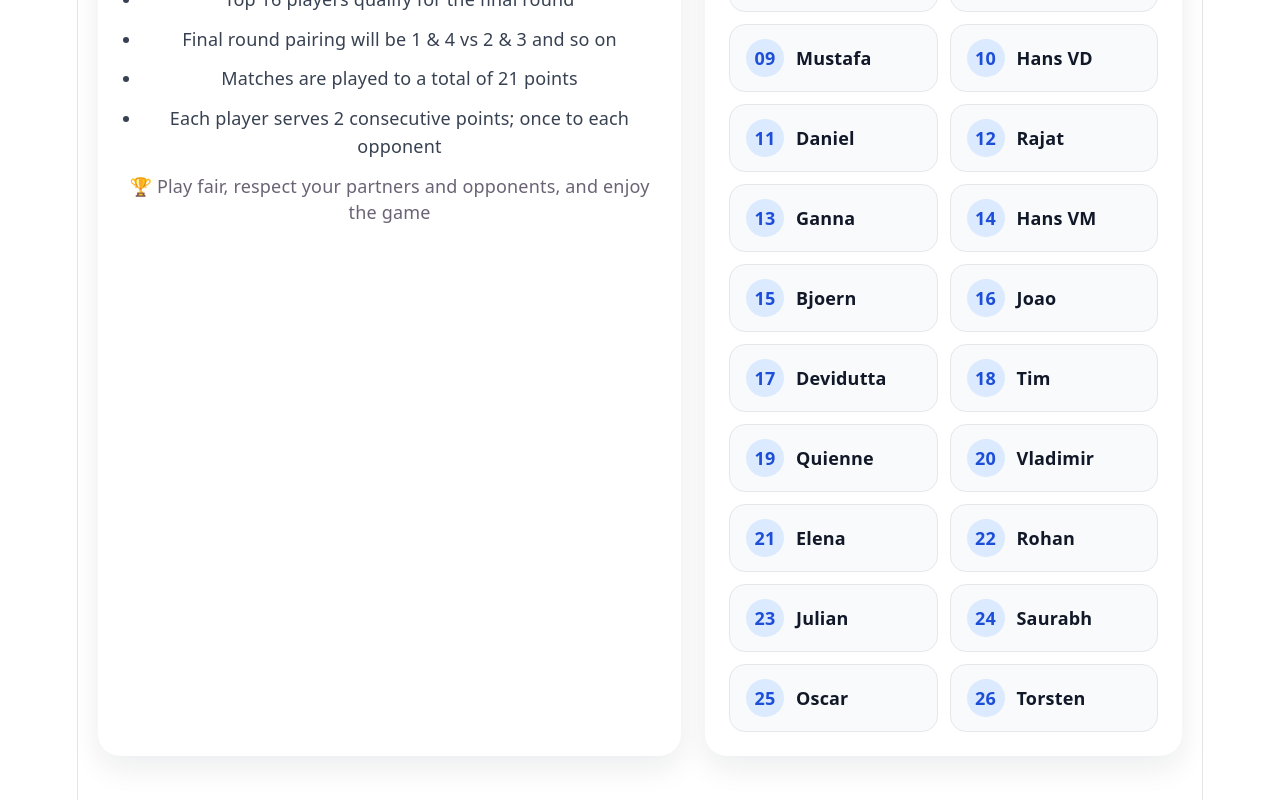
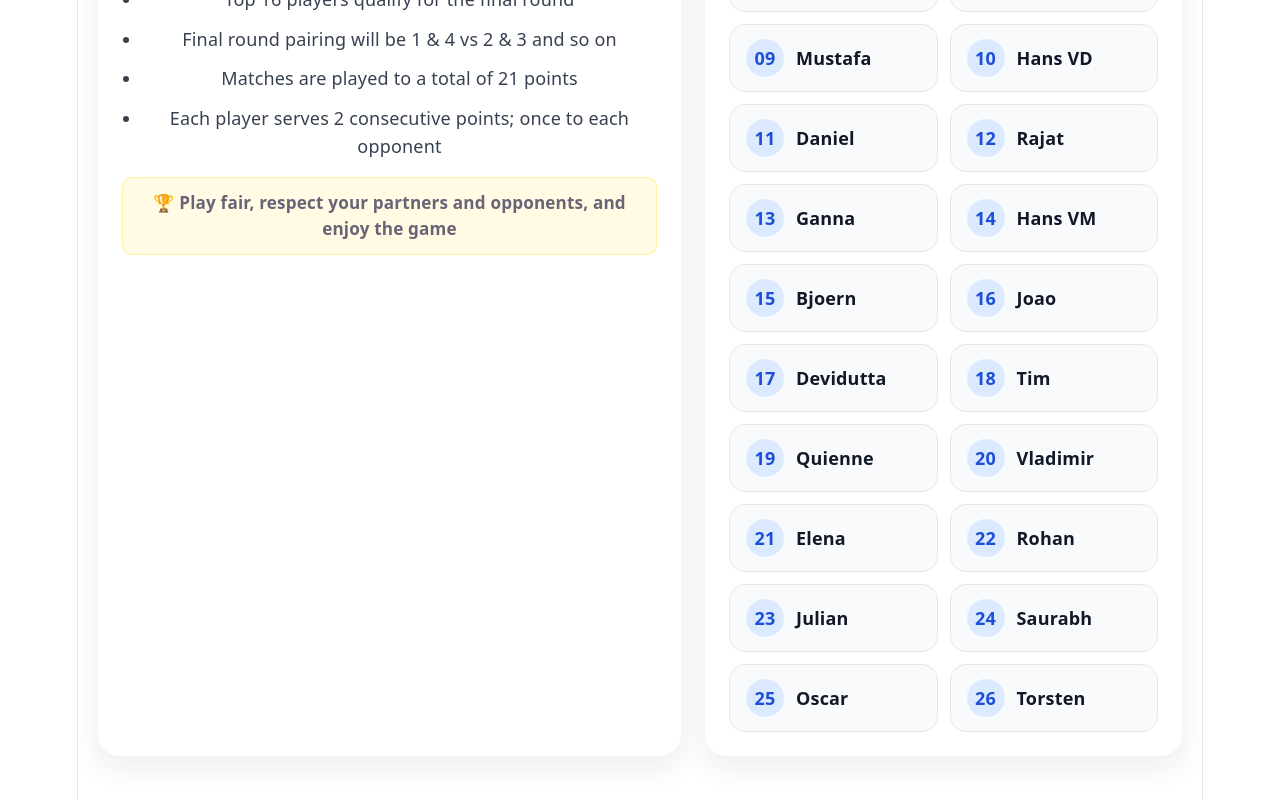
Before and after one commit to ajeesh1987/padel_tournament, a React (Vite) app: page / in a window 1280 px wide. Shown: the part 943-1743 px from the top of the page. Built offline with nearby package versions, Linux system fonts and the light colour scheme.

Commit message:
Add .mantra class with styling for layout

```diff
--- a/src/App.css
+++ b/src/App.css
@@ -67,7 +67,17 @@
     }
   }
 }
+.mantra {
+  margin-top: 16px;
+  padding: 12px 16px;
+  text-align: center;
+  font-weight: 600;
+  font-size: 0.95rem;
+  border-radius: 10px;
 
+  background: rgba(255, 215, 0, 0.1);
+  border: 1px solid rgba(255, 215, 0, 0.3);
+}
 /* ADMIN TRIGGER */
 .admin-trigger {
   position: fixed;
```
